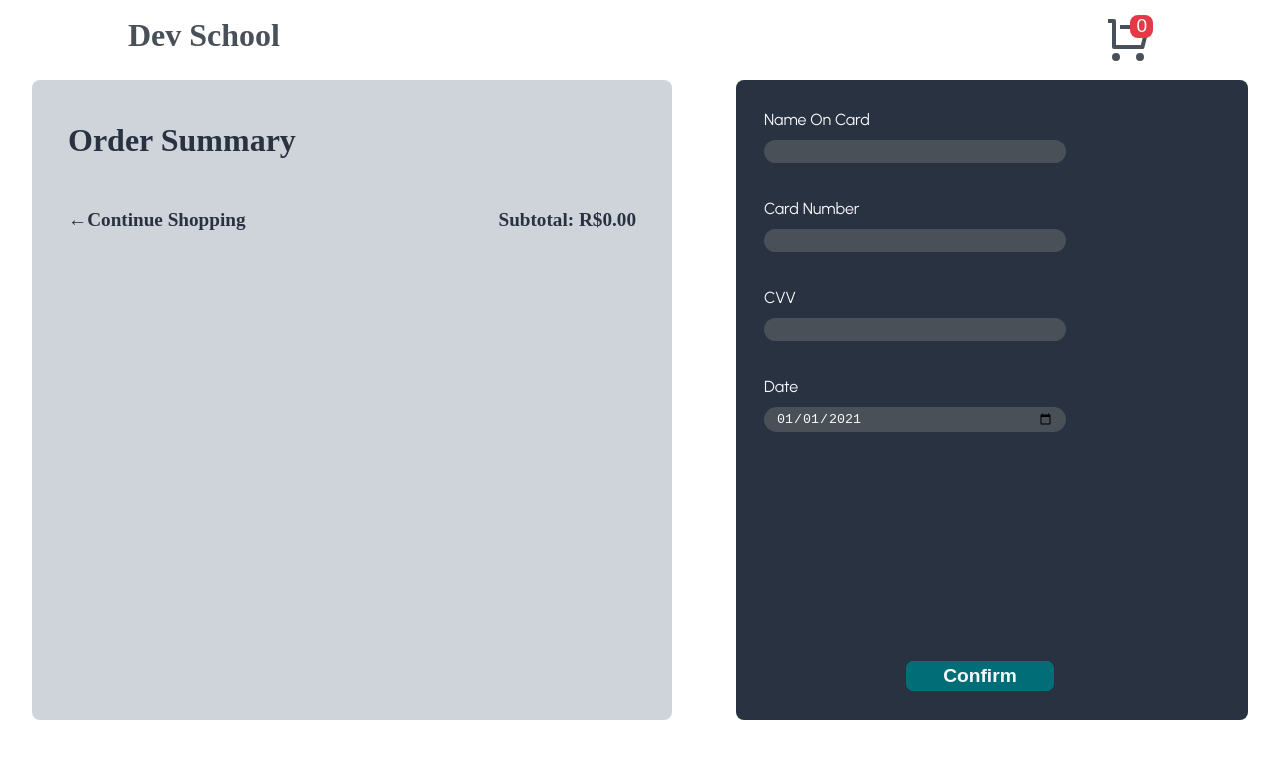
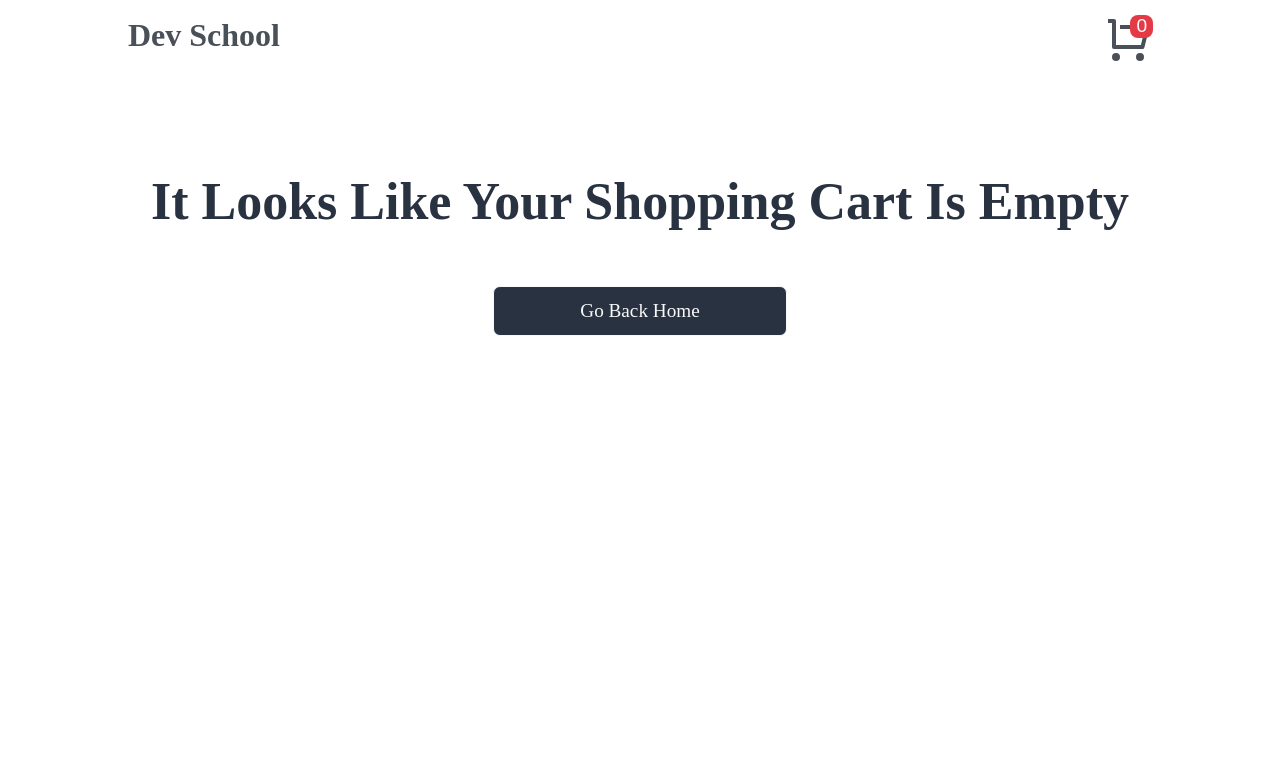
Before and after one commit to brunosm16/dev-school, a React (Create React App) app: page /checkout in a window 1280 px wide. Shown: the top 758 px of the page. Built offline with nearby package versions, Linux system fonts and the light colour scheme.

Commit message:
Show messages for empty cart.

```diff
--- a/src/components/CheckoutForm/CheckoutForm.jsx
+++ b/src/components/CheckoutForm/CheckoutForm.jsx
@@ -145,9 +145,11 @@ const CheckoutForm = ({ onConfirm }) => {
 				/>
 			</div>
 
-			<Button isSubmit onClick={handleSubmit} cssClass={styles['form-btn']}>
-				confirm
-			</Button>
+			<div className={styles['btn-container']}>
+				<Button isSubmit onClick={handleSubmit} cssClass={styles['form-btn']}>
+					confirm
+				</Button>
+			</div>
 		</form>
 	);
 };
--- a/src/components/CheckoutForm/CheckoutForm.module.scss
+++ b/src/components/CheckoutForm/CheckoutForm.module.scss
@@ -2,7 +2,6 @@
 @import '../../styles/mixins';
 
 .checkout-form {
-    position: relative;
     width: 40%;
     padding: 1.75rem;
     background: $color-primary-1;
@@ -13,23 +12,29 @@
 
     .controls {
         display: grid;
-        row-gap: 2.125rem;
+        row-gap: 1rem;
     }
 
     label {
         color: $color-white-1;
-        font-size:1rem;
+        font-size: 1rem;
         font-family: $ff-primary;
     }
 
     input {
         width: 66.33%;
         border-radius: 15.23px;
-        border:none;
+        border: none;
         padding: 0.25rem 0.75rem;
         background: $color-primary-2;
-        color:$color-white-1;
+        color: $color-white-1;
     }
+
+    .btn-container {
+        display: flex;
+        justify-content: center;
+        align-items: flex-end;
+        width: 100%;
 
         .form-btn {
             @include transition-pointer($transition);
@@ -38,15 +43,15 @@
             font-weight: bold;
             background: $color-green-1;
             border-radius: 7px;
-        border:none;
-        color:$color-white-1;
+            border: none;
+            color: $color-white-1;
             padding: 0.25rem;
-        position: absolute;
-        top:90.72%;
-        left: 33.2%;
 
             &:hover {
                 background: $color-green-2;
             }
+
         }
     }
+
+}
--- a/src/components/OrderPreview/OrderPreview.jsx
+++ b/src/components/OrderPreview/OrderPreview.jsx
@@ -1,11 +1,13 @@
 import PropTypes from 'prop-types';
 import React from 'react';
 import { Link } from 'react-router-dom';
+import EmptyItems from '../Warnings/EmptyItems';
 import styles from './OrderPreview.module.scss';
 import OrderPreviewItem from './OrderPreviewItem/OrderPreviewItem';
 
 const OrderPreview = ({ onClosePreview, items }) => (
 	<div className={styles['order-preview']}>
+		{items.length > 0 && (
 			<ul className={styles['order-preview-list']}>
 				{items.map((item) => (
 					<OrderPreviewItem
@@ -19,14 +21,17 @@ const OrderPreview = ({ onClosePreview, items }) => (
 					/>
 				))}
 			</ul>
+		)}
 
-		<div className={styles['checkout-container']}>
+		{items.length === 0 && <EmptyItems />}
+
+		<div className={styles['link-container']}>
 			<Link
-				to="/checkout"
+				to={`${items.length === 0 ? '/' : '/checkout'}`}
 				className={styles['checkout-link']}
 				onClick={onClosePreview}
 			>
-				<h3>go to checkout!</h3>
+				<h3>go to {`${items.length === 0 ? 'home' : 'checkout'}`}</h3>
 			</Link>
 		</div>
 	</div>
--- a/src/components/OrderPreview/OrderPreview.module.scss
+++ b/src/components/OrderPreview/OrderPreview.module.scss
@@ -26,11 +26,11 @@
 	}
 
 	&::before {
-		@include create-triangle(-2.5%, 89.2%, $color: $color-primary-1);
+		@include create-triangle(-5%, 89.2%, $color: $color-primary-1);
 	}
 
 	&::after {
-		@include create-triangle(-2.5%, 89.2%, $color: $color-primary-2);
+		@include create-triangle(-5%, 89.2%, $color: $color-primary-2);
 	}
 
 	.order-preview-list {
@@ -53,7 +53,7 @@
 		}
 	}
 
-	.checkout-container {
+	.link-container {
 		@include flex-center(center);
 		@include transition-pointer($transition);
 		width: 90%;
--- a/src/components/OrderSummary/OrderSummary.module.scss
+++ b/src/components/OrderSummary/OrderSummary.module.scss
@@ -6,7 +6,6 @@
     flex-direction: column;
     justify-content: space-between;
     background: $color-grey-2;
-    height: 80vh;
     width: 50%;
     border-radius: 8px;
     padding: 2.75rem 2.25rem;
@@ -14,7 +13,7 @@
     .order-summary__info {
         @include flex-center();
         width: 100%;
-        margin-top: 2rem;
+        margin-top: 1rem;
         color: $color-primary-1;
 
         .link {
--- /dev/null
+++ b/src/components/Warnings/EmptyItems.jsx
@@ -0,0 +1,19 @@
+import React from 'react';
+import PropTypes from 'prop-types';
+import styles from './EmptyItems.module.scss';
+
+const EmptyItems = ({ cssClass }) => (
+	<div className={`${styles['empty-msg-container']} ${cssClass}`}>
+		<h3>it looks like your shopping cart is empty</h3>
+	</div>
+);
+
+EmptyItems.defaultProps = {
+	cssClass: '',
+};
+
+EmptyItems.propTypes = {
+	cssClass: PropTypes.string,
+};
+
+export default EmptyItems;
--- /dev/null
+++ b/src/components/Warnings/EmptyItems.module.scss
@@ -0,0 +1,7 @@
+@import '../../styles/variables';
+
+.empty-msg-container {
+    text-align: center;
+    color: $color-primary-1;
+    margin-top: 1rem;
+}
--- a/src/pages/Checkout.jsx
+++ b/src/pages/Checkout.jsx
@@ -1,14 +1,31 @@
 import React from 'react';
+import { useSelector } from 'react-redux';
+import { Link } from 'react-router-dom';
 import CheckoutForm from '../components/CheckoutForm/CheckoutForm';
 import OrderSummary from '../components/OrderSummary/OrderSummary';
+import EmptyItems from '../components/Warnings/EmptyItems';
 import styles from './page-styles/Checkout.module.scss';
 
-const Checkout = () => (
-	<div className={styles.checkout}>
-		<OrderSummary />
+const Checkout = () => {
+	const cart = useSelector((state) => state.cart);
 
-		<CheckoutForm />
-	</div>
-);
+	return (
+		<div className={styles.checkout}>
+			{cart.items.length > 0 && (
+				<>
+					<OrderSummary />
+					<CheckoutForm />
+				</>
+			)}
+
+			{cart.items.length === 0 && (
+				<div className={styles['empty-checkout-container']}>
+					<EmptyItems />
+					<Link to="/" className={styles.link}>go back home</Link>
+				</div>
+			)}
+		</div>
+	);
+};
 
 export default Checkout;
--- a/src/pages/page-styles/Checkout.module.scss
+++ b/src/pages/page-styles/Checkout.module.scss
@@ -1,6 +1,34 @@
 @import '../../styles/mixins';
+@import '../../styles/variables';
 
 .checkout {
     display: flex;
     justify-content: space-around;
 }
+
+.empty-checkout-container {
+    display: flex;
+    flex-direction: column;
+    align-items: center;
+    gap: 3rem;
+    margin-top: 5rem;
+
+    h3 {
+        font-size: 3.25rem;
+    }
+
+    .link {
+        @include flex-center(center);
+        @include transition-pointer($transition);
+        width: 30%;
+        height: 50px;
+        margin: 0 auto;
+        border-radius: 7px;
+        background: $color-primary-1;
+        border: 1px $color-white-1 solid;
+        color: $color-white-1;
+        text-transform: capitalize;
+        font-size: 1.2rem;
+        margin-bottom: 0.875rem;
+    }
+}
```
Also changed, not shown: src/components/OrderSummary/OrderSummary.jsx (line endings or trailing spaces). Lines whose indentation alone changed are shown as unchanged.
